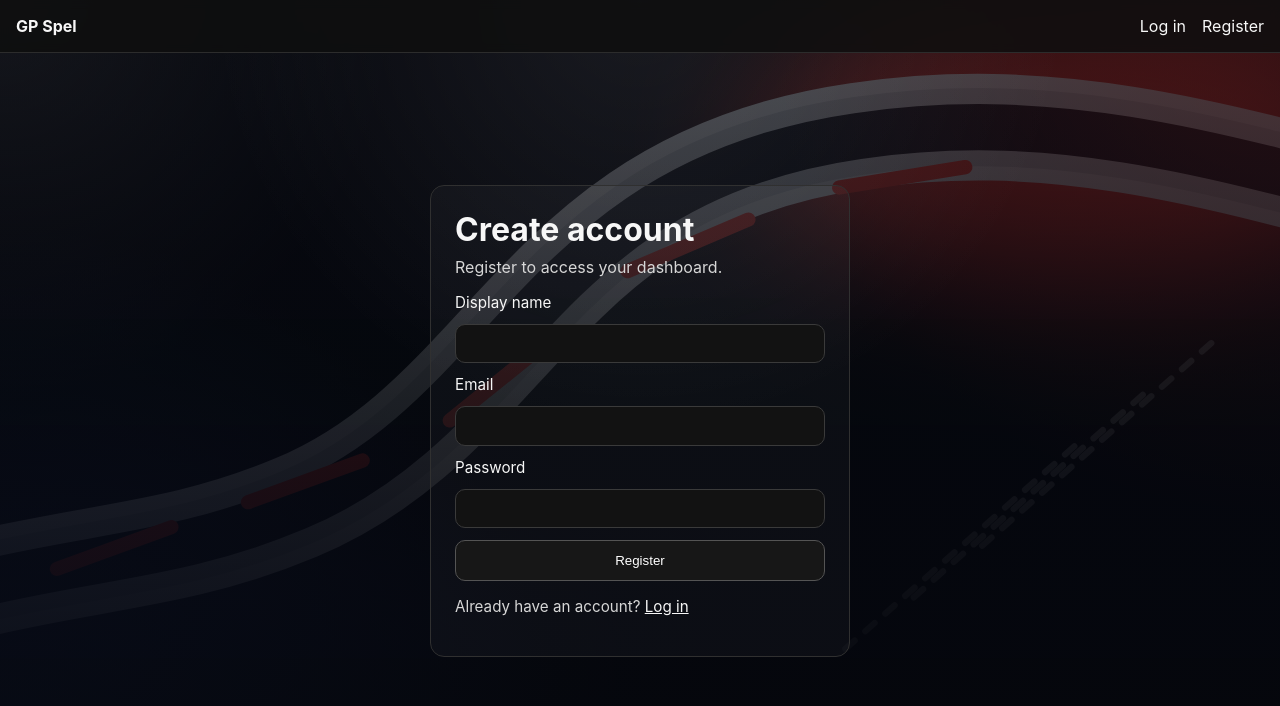
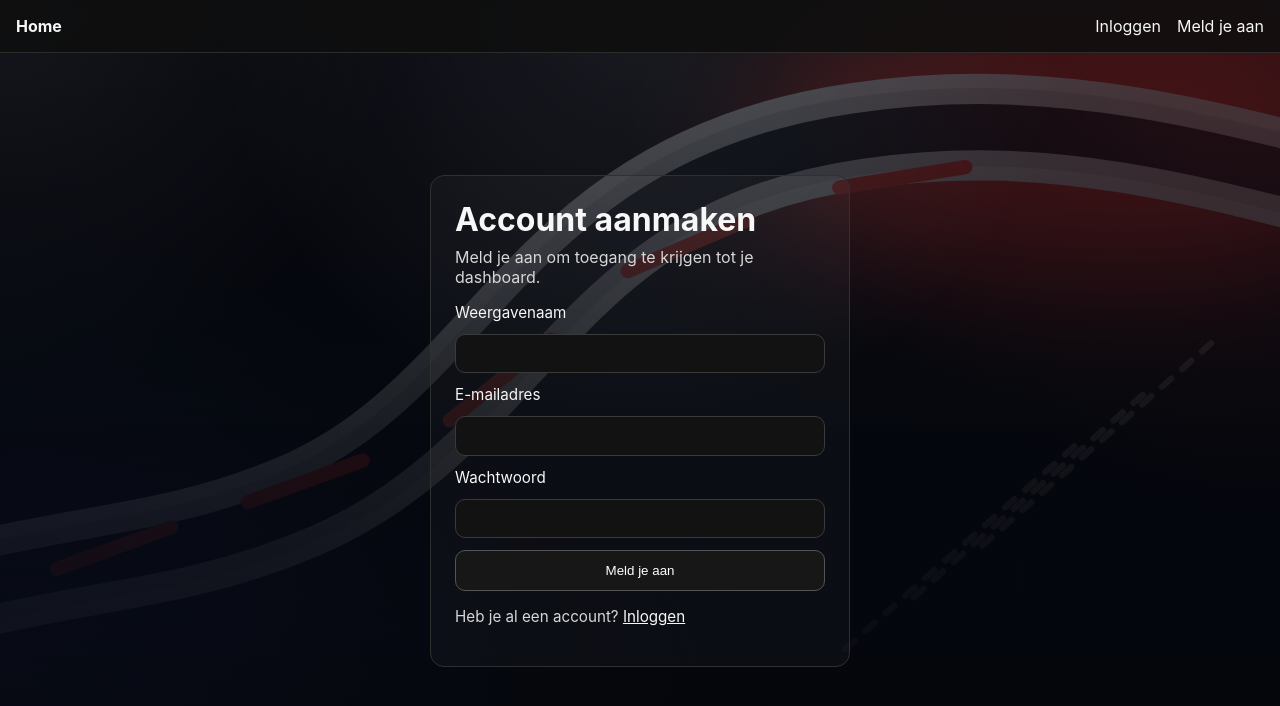
Before and after one commit to Sytsevdz/GPspel, a Next.js app: page /register in a window 1280 px wide. Shown: the top 706 px of the page. Built offline with nearby package versions, Linux system fonts and the light colour scheme; no server answers.

Commit message:
Clean up nav home link and Dutch auth copy

```diff
--- a/src/app/actions/auth.ts
+++ b/src/app/actions/auth.ts
@@ -5,7 +5,7 @@ import { redirect } from "next/navigation";
 import { createServerSupabaseActionClient } from "@/lib/supabase";
 import { getSiteUrl } from "@/lib/supabase/env";
 
-const fallbackErrorMessage = "Something went wrong. Please try again.";
+const fallbackErrorMessage = "Er is iets misgegaan. Probeer het opnieuw.";
 
 const toRedirectUrl = (path: string, key: "error" | "message", value: string) => {
   const params = new URLSearchParams({ [key]: value });
@@ -18,15 +18,15 @@ const getAuthErrorMessage = (message?: string) => {
   }
 
   if (message.toLowerCase().includes("invalid login credentials")) {
-    return "Invalid email or password.";
+    return "Ongeldig e-mailadres of wachtwoord.";
   }
 
   if (message.toLowerCase().includes("email not confirmed")) {
-    return "Please verify your email before signing in.";
+    return "Verifieer eerst je e-mailadres voordat je inlogt.";
   }
 
   if (message.toLowerCase().includes("already registered")) {
-    return "An account with this email already exists.";
+    return "Er bestaat al een account met dit e-mailadres.";
   }
 
   return fallbackErrorMessage;
@@ -47,7 +47,7 @@ export async function login(formData: FormData) {
   const password = String(formData.get("password") ?? "").trim();
 
   if (!email || !password) {
-    redirect(toRedirectUrl("/login", "error", "Email and password are required."));
+    redirect(toRedirectUrl("/login", "error", "E-mailadres en wachtwoord zijn verplicht."));
   }
 
   const supabase = createServerSupabaseActionClient();
@@ -66,11 +66,11 @@ export async function register(formData: FormData) {
   const displayName = sanitizeDisplayName(formData.get("display_name"));
 
   if (!email || !password) {
-    redirect(toRedirectUrl("/register", "error", "Email and password are required."));
+    redirect(toRedirectUrl("/register", "error", "E-mailadres en wachtwoord zijn verplicht."));
   }
 
   if (password.length < 6) {
-    redirect(toRedirectUrl("/register", "error", "Password must be at least 6 characters."));
+    redirect(toRedirectUrl("/register", "error", "Wachtwoord moet minimaal 6 tekens bevatten."));
   }
 
   const supabase = createServerSupabaseActionClient();
@@ -95,7 +95,7 @@ export async function register(formData: FormData) {
     toRedirectUrl(
       "/login",
       "message",
-      "Account created successfully. Check your email to confirm your account before logging in.",
+      "Account succesvol aangemaakt. Controleer je e-mail om je account te bevestigen voordat je inlogt.",
     ),
   );
 }
@@ -131,5 +131,5 @@ export async function updateDisplayName(formData: FormData) {
 export async function logout() {
   const supabase = createServerSupabaseActionClient();
   await supabase.auth.signOut();
-  redirect(toRedirectUrl("/login", "message", "Logged out successfully."));
+  redirect(toRedirectUrl("/login", "message", "Je bent succesvol uitgelogd."));
 }
--- a/src/app/layout.tsx
+++ b/src/app/layout.tsx
@@ -38,11 +38,11 @@ export default async function RootLayout({
   const defaultLeagueId = memberships?.[0]?.league_id ?? null;
 
   return (
-    <html lang="en">
+    <html lang="nl">
       <body>
         <header className="topbar">
           <Link href="/" className="brand">
-            GP Spel
+            Home
           </Link>
 
           <nav>
@@ -51,14 +51,14 @@ export default async function RootLayout({
                 <MainNavigation isAdmin={isAdmin} defaultLeagueId={defaultLeagueId} />
                 <form action={logout}>
                   <button type="submit" className="link-button">
-                    Log out
+                    Uitloggen
                   </button>
                 </form>
               </div>
             ) : (
               <div className="nav-auth">
-                <Link href="/login">Log in</Link>
-                <Link href="/register">Register</Link>
+                <Link href="/login">Inloggen</Link>
+                <Link href="/register">Meld je aan</Link>
               </div>
             )}
           </nav>
--- a/src/app/main-navigation.tsx
+++ b/src/app/main-navigation.tsx
@@ -18,22 +18,18 @@ export function MainNavigation({ isAdmin, defaultLeagueId }: MainNavigationProps
   const activeLeagueId = getActiveLeagueId(pathname, defaultLeagueId);
   const gpSpelHref = activeLeagueId ? `/leagues/${activeLeagueId}/gp-spel` : "/leagues";
 
-  const isHomeActive = pathname === "/" || pathname === "/dashboard";
   const isLeaguesActive = pathname.startsWith("/leagues") && !pathname.includes("/gp-spel");
 
   return (
     <>
-      <Link href="/" className={isHomeActive ? "nav-link active" : "nav-link"}>
-        Home
-      </Link>
-      <Link href="/leagues" className={isLeaguesActive ? "nav-link active" : "nav-link"}>
-        Leagues
-      </Link>
       <Link
         href={gpSpelHref}
         className={pathname.includes("/gp-spel") ? "nav-link active" : "nav-link"}
       >
         GP Spel
+      </Link>
+      <Link href="/leagues" className={isLeaguesActive ? "nav-link active" : "nav-link"}>
+        Leagues
       </Link>
       <Link href="/profile" className={pathname === "/profile" ? "nav-link active" : "nav-link"}>
         Profiel
--- a/src/app/register/page.tsx
+++ b/src/app/register/page.tsx
@@ -23,26 +23,26 @@ export default async function RegisterPage({ searchParams }: RegisterPageProps)
   return (
     <main className="auth-page">
       <section className="auth-card">
-        <h1>Create account</h1>
-        <p>Register to access your dashboard.</p>
+        <h1>Account aanmaken</h1>
+        <p>Meld je aan om toegang te krijgen tot je dashboard.</p>
 
         {searchParams.error ? <p className="form-message error">{searchParams.error}</p> : null}
 
         <form className="auth-form" action={register}>
-          <label htmlFor="display_name">Display name</label>
+          <label htmlFor="display_name">Weergavenaam</label>
           <input id="display_name" name="display_name" type="text" autoComplete="nickname" maxLength={50} />
 
-          <label htmlFor="email">Email</label>
+          <label htmlFor="email">E-mailadres</label>
           <input id="email" name="email" type="email" required autoComplete="email" />
 
-          <label htmlFor="password">Password</label>
+          <label htmlFor="password">Wachtwoord</label>
           <input id="password" name="password" type="password" required autoComplete="new-password" minLength={6} />
 
           <RegisterSubmitButton />
         </form>
 
         <p className="auth-link">
-          Already have an account? <Link href="/login">Log in</Link>
+          Heb je al een account? <Link href="/login">Inloggen</Link>
         </p>
       </section>
     </main>
--- a/src/app/register/register-submit-button.tsx
+++ b/src/app/register/register-submit-button.tsx
@@ -7,7 +7,7 @@ export function RegisterSubmitButton() {
 
   return (
     <button type="submit" disabled={pending} aria-disabled={pending}>
-      {pending ? "Registering..." : "Register"}
+      {pending ? "Bezig met aanmelden..." : "Meld je aan"}
     </button>
   );
 }
```
Also changed, not shown: src/app/login/page.tsx (+6 -6 lines).
